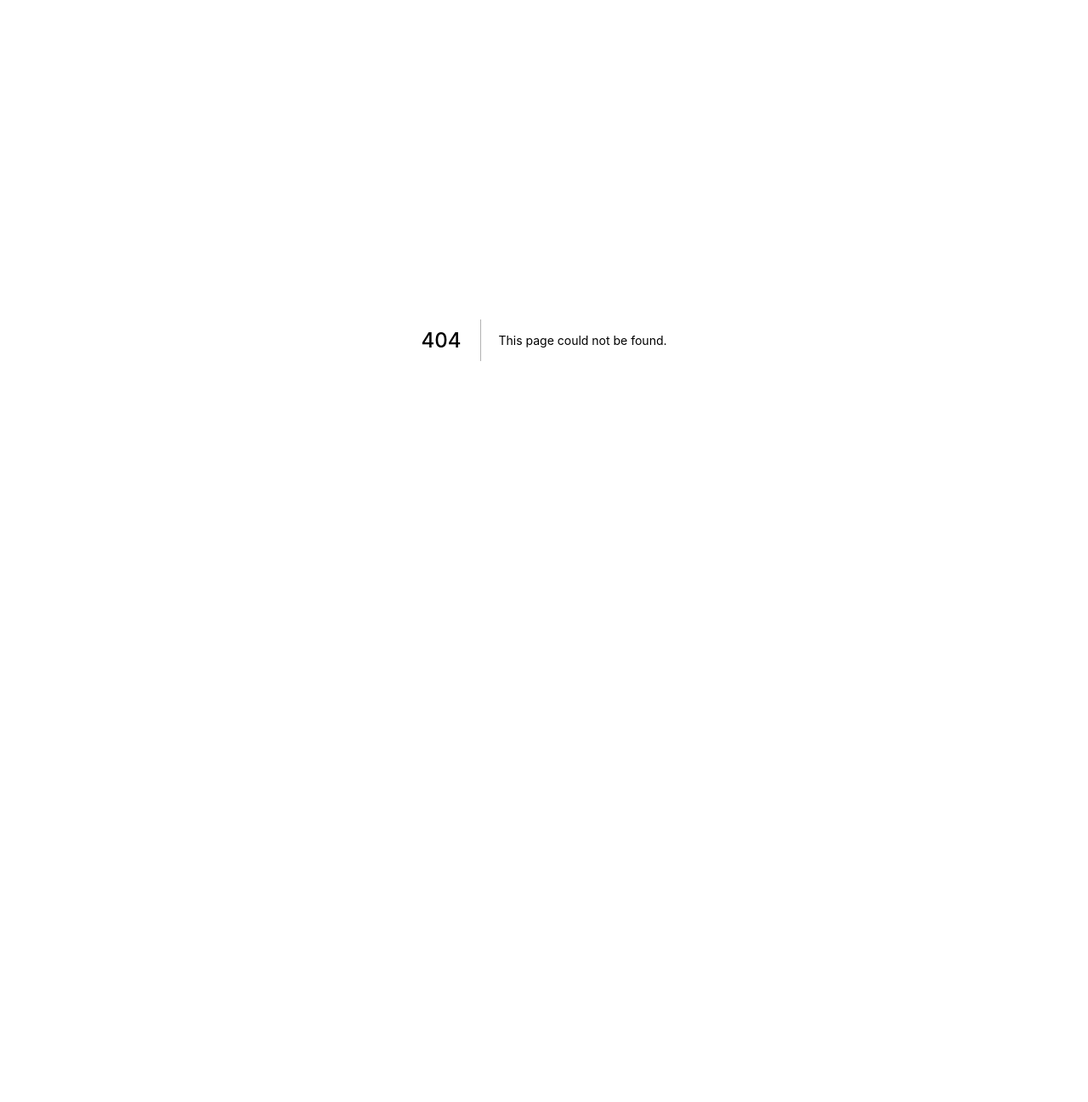
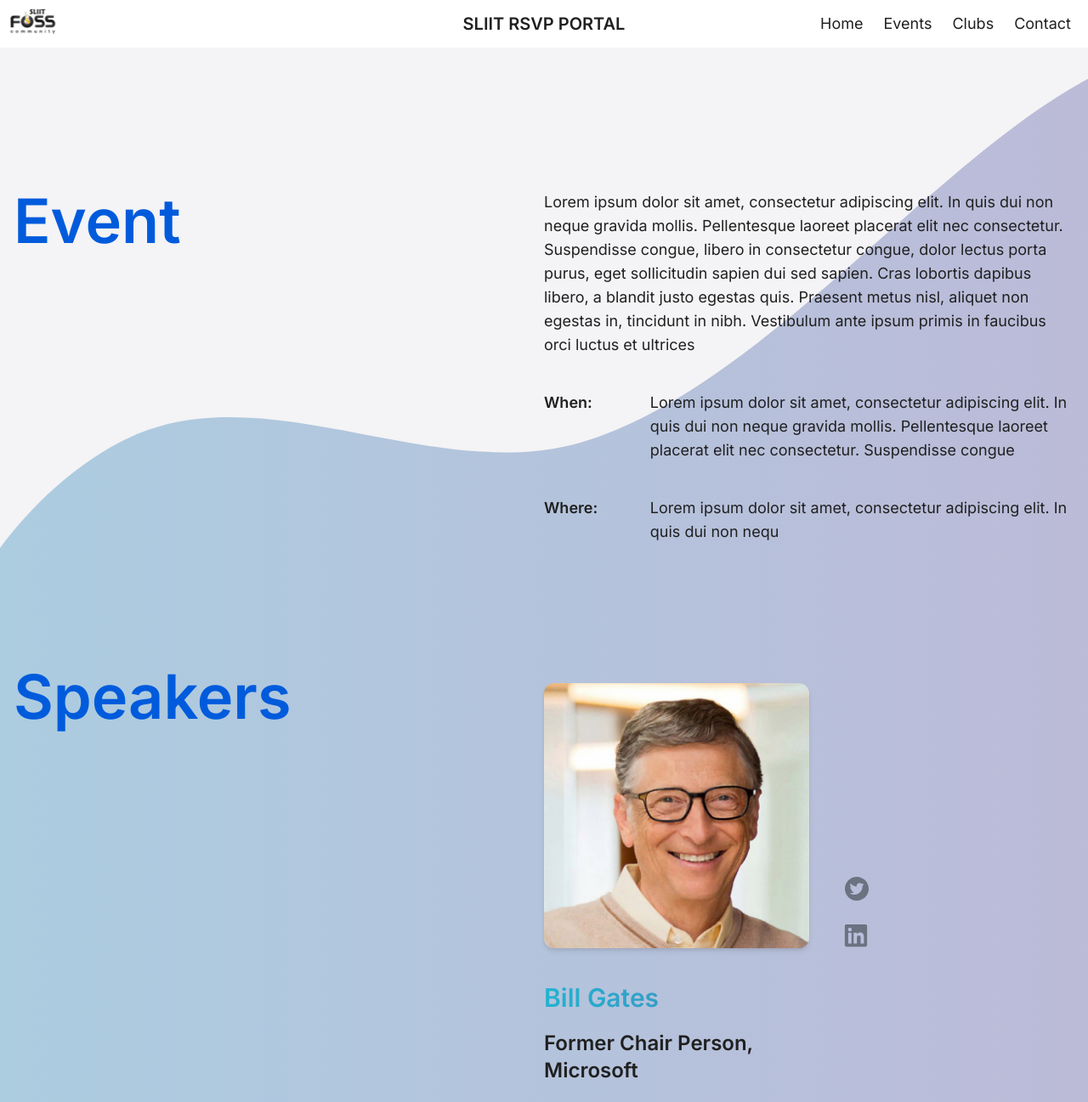
Before and after one commit to sliit-foss/rsvp-frontend, a Next.js app: page /singleEvent in a window 1280 px wide. Before the commit this address had no page. Shown: the top 1297 px of the page at 85% size. Before the commit the page ends 800 px from the top, so only its background shows below. Built offline with nearby package versions, Linux system fonts and the light colour scheme.

Commit message:
feature/single-event-page (#69)
added single event page

```diff
--- a/components/Button.tsx
+++ b/components/Button.tsx
@@ -5,7 +5,7 @@ interface ButtonProps {
 const Button = ({ value }: ButtonProps): JSX.Element => {
   return (
     <button
-      className="py-2 px-8 md:bg-gradientBlue bg-blue rounded-lg shadow-md hover:bg-gradientPurple duration-150 transition ease-in font-medium"
+      className="py-2 px-8 text-white bg-gradientBlue bg-blue rounded-lg shadow-md hover:bg-gradientPurple duration-150 transition ease-in font-medium"
       type="button"
     >
       {value}
--- a/components/Event.tsx
+++ b/components/Event.tsx
@@ -1,4 +1,5 @@
 import { useEffect } from 'react'
+import Link from 'next/link'
 import Aos from 'aos'
 import 'aos/dist/aos.css'
 import Image from 'next/image'
@@ -33,7 +34,7 @@ const Event = ({
 
   return (
     <div data-aos="fade-up" className="w-full lg:w-2/6  md:px-4 lg:px-6 py-5 ">
-      <div className="bg-white hover:shadow-xl h-full rounded-xl">
+      <div className="bg-white hover:shadow-xl h-full rounded-xl transition-all ease-out duration-500">
         <Image
           className="border-white border-8 hover:opacity-25 rounded-xl rounded-b-none transition-all ease-out duration-500"
           src={logo}
@@ -45,12 +46,12 @@ const Event = ({
         <div className="px-4 py-4 md:px-10">
           <h1 className="font-bold text-lg">{title}</h1>
           <p className="py-4">{description}</p>
-          <a
-            href=""
-            className="w-full mb-1 md:w-full text-base font-bold text-gray-dark hover:text-lightBlueAccent"
-          >
-            Read More
-          </a>
+          <Link href="/singleEvent">
+            <a className="w-full mb-1 md:w-full text-base font-bold text-gray-dark hover:text-lightBlueAccent">
+              Read More
+            </a>
+          </Link>
+
           <div className="flex flex-wrap pt-8">
             <div className="text-sm font-medium  flex flex-wrap">
               <div className="bg-lightBlueAccent py-0.5 px-4 mb-4 rounded-3xl shadow-md text-white text-sm">
--- a/components/Footer.tsx
+++ b/components/Footer.tsx
@@ -11,7 +11,7 @@ import {
 
 const Footer = (): JSX.Element => {
   return (
-    <div className="lg:flex lg:flex-row bg-gradient-to-r from-gradientBlue to-gradientPurple">
+    <div className="lg:flex lg:flex-row bg-gradient-to-r from-gradientBlue to-gradientPurple pb-10 lg:pb-0">
       <div className="sm:w-full lg:w-1/3">
         <div>
           <Image src={fossLogo} width="168" height="168" alt="Foss Logo" />
@@ -30,25 +30,25 @@ const Footer = (): JSX.Element => {
             <div className="sm:mb-3 md:mb-3 flex flex-row">
               <a href="">
                 <FaFacebook
-                  className="colorIcon mb-3 mr-3 fill-current-color hover:text-white"
+                  className="colorIcon mb-3 mr-3 fill-current-color hover:text-white transition-all ease-out duration-200"
                   size="22"
                 />
               </a>
               <a href="">
                 <FaInstagram
-                  className="colorIcon mb-3  mr-3 fill-current-color hover:text-white"
+                  className="colorIcon mb-3  mr-3 fill-current-color hover:text-white transition-all ease-out duration-200"
                   size="22"
                 />
               </a>
               <a href="">
                 <FaLinkedin
-                  className="colorIcon mb-3  mr-3 fill-current-color hover:text-white"
+                  className="colorIcon mb-3  mr-3 fill-current-color hover:text-white transition-all ease-out duration-200"
                   size="22"
                 />
               </a>
               <a href="">
                 <FaTwitter
-                  className="colorIcon mb-3  mr-3 fill-current-color hover:text-white"
+                  className="colorIcon mb-3  mr-3 fill-current-color hover:text-white transition-all ease-out duration-200"
                   size="22"
                 />
               </a>
@@ -57,7 +57,7 @@ const Footer = (): JSX.Element => {
         </div>
       </div>
 
-      <div className="relative sm:w-full lg:w-1/3">
+      <div className="relative sm:w-full lg:w-1/3 mb-10">
         <div className="w-full h-1/4">
           <div className="lg:pt-14">
             <h4 className="relative left-10 w-1/2 sm:w-1/2 md:w-1/2 text-xl font-bold mb-1 text-white">
--- /dev/null
+++ b/pages/singleEvent.tsx
@@ -0,0 +1,169 @@
+import Image from 'next/image'
+import { AiFillTwitterCircle } from 'react-icons/ai'
+import { FaLinkedin } from 'react-icons/fa'
+
+import Layout from '../components/Layout'
+import Navbar from '../components/Navbar'
+import Footer from '../components/Footer'
+import Container from '../components/Layout/Container'
+import Button from '../components/Button'
+import speakerPhoto from '../public/singleEvent/speaker.png'
+
+const SingleEvent = (): JSX.Element => {
+  return (
+    <Layout title="SLIIT RSVP | Events">
+      <Navbar />
+
+      <section
+        style={{ backgroundImage: 'url(/patterns/clubs.svg)' }}
+        className="bg-no-repeat bg-right-top bg-cover py-10 "
+      >
+        <Container>
+          <div className="flex flex-col lg:flex-row justify-between items-start mt-32 px-5 lg:px-0">
+            <div className="w-full lg:w-1/2">
+              <div className="text-5xl lg:text-7xl text-blue font-bold text-center lg:text-left mb-14 lg:mb-0">
+                Event
+              </div>
+            </div>
+
+            <div className="w-full lg:w-1/2">
+              <div className="text-base lg:text-lg font-normal text-center lg:text-left">
+                Lorem ipsum dolor sit amet, consectetur adipiscing elit. In quis
+                dui non neque gravida mollis. Pellentesque laoreet placerat elit
+                nec consectetur. Suspendisse congue, libero in consectetur
+                congue, dolor lectus porta purus, eget sollicitudin sapien dui
+                sed sapien. Cras lobortis dapibus libero, a blandit justo
+                egestas quis. Praesent metus nisl, aliquet non egestas in,
+                tincidunt in nibh. Vestibulum ante ipsum primis in faucibus orci
+                luctus et ultrices{' '}
+              </div>
+              <div className="flex flex-col lg:flex-row justify-center items-start mt-10">
+                <div className="w-full lg:w-1/4">
+                  <div className="text-lg font-extrabold text-center lg:text-left">
+                    When:
+                  </div>
+                </div>
+                <div className="w-full">
+                  <div className="text-base lg:text-lg font-normal text-center lg:text-left">
+                    Lorem ipsum dolor sit amet, consectetur adipiscing elit. In
+                    quis dui non neque gravida mollis. Pellentesque laoreet
+                    placerat elit nec consectetur. Suspendisse congue
+                  </div>
+                </div>
+              </div>
+              <div className="flex flex-col lg:flex-row justify-center items-start mt-10">
+                <div className="w-full lg:w-1/4">
+                  <div className="text-lg font-extrabold text-center lg:text-left">
+                    Where:
+                  </div>
+                </div>
+                <div className="w-full">
+                  <div className="text-base lg:text-lg font-normal text-center lg:text-left">
+                    Lorem ipsum dolor sit amet, consectetur adipiscing elit. In
+                    quis dui non nequ
+                  </div>
+                </div>
+              </div>
+            </div>
+          </div>
+
+          <div className="flex flex-col lg:flex-row justify-between items-start mt-36 px-5 lg:px-0">
+            <div className="w-full lg:w-1/2">
+              <div className="text-5xl lg:text-7xl text-blue font-bold text-center lg:text-left mb-14 lg:mb-0">
+                Speakers
+              </div>
+            </div>
+
+            <div className="w-full lg:w-1/2">
+              <div className="flex flex-col lg:flex-row items-center lg:items-end">
+                <div className="w-full lg:w-1/2 flex justify-center items-center rounded-xl mt-5">
+                  <div className="w-3/4 lg:w-full rounded-xl shadow-md hover:shadow-xl transition-all ease-out duration-500">
+                    <Image
+                      className="border-white border-8 hover:opacity-80 rounded-xl transition-all ease-out duration-500"
+                      src={speakerPhoto}
+                      alt="SLIIT FOSS"
+                      quality={90}
+                      layout="responsive"
+                      placeholder="blur"
+                    />
+                  </div>
+                </div>
+                <div className="ml-0 lg:ml-10 mt-10 lg:mt-0 flex flex-row lg:flex-col">
+                  <a href="">
+                    <AiFillTwitterCircle
+                      className="mb-3  mr-3 fill-current-color text-gray-500 hover:text-white transition-all ease-out duration-200"
+                      size="32"
+                    />
+                  </a>
+                  <a href="">
+                    <FaLinkedin
+                      className="mt-0 lg:mt-3 mr-3 fill-current-color text-gray-500 hover:text-white transition-all ease-out duration-200"
+                      size="30"
+                    />
+                  </a>
+                </div>
+              </div>
+
+              <div className="flex flex-col justify-center items-start mt-10">
+                <div className="w-full text-3xl font-extrabold text-center lg:text-left text-transparent bg-clip-text bg-gradient-to-r from-gradientBlue to-gradientPurple">
+                  Bill Gates
+                </div>
+                <div className="w-full text-2xl font-extrabold text-center lg:text-left mt-5">
+                  Former Chair Person,
+                </div>
+                <div className="w-full text-2xl font-extrabold text-center lg:text-left">
+                  Microsoft
+                </div>
+                <div className="text-base lg:text-lg font-normal text-center lg:text-left mt-8">
+                  Lorem ipsum dolor sit amet, consectetur adipiscing elit. In
+                  quis dui non nequ sit amet, consectetur adipiscing elit. In
+                  quis dui non neque gravida mollis
+                </div>
+              </div>
+
+              <div className="flex flex-col lg:flex-row justify-center items-start mt-10">
+                <div className="w-full lg:w-1/4">
+                  <div className="text-lg font-extrabold text-center lg:text-left">
+                    Topic:
+                  </div>
+                </div>
+                <div className="w-full">
+                  <div className="text-base lg:text-lg font-normal text-center lg:text-left">
+                    Lorem ipsum dolor sit amet, consectetur adipiscing elit. In
+                    quis dui non nequ
+                  </div>
+                </div>
+              </div>
+            </div>
+          </div>
+
+          <div className="flex flex-col lg:flex-row justify-between items-start mt-36 mb-32 px-5 lg:px-0 ">
+            <div className="w-full lg:w-1/2">
+              <div className="text-5xl lg:text-7xl text-blue font-bold text-center lg:text-left mb-14 lg:mb-0">
+                Sponsors
+              </div>
+            </div>
+
+            <div className="w-full lg:w-1/2">
+              <div className="flex flex-col justify-center items-start mt-5">
+                <div className="text-base lg:text-lg font-normal text-center lg:text-left">
+                  A big thanks to our sponsors for pitching in and helping keep
+                  these sessions free for attendees
+                </div>
+                <div className="text-base lg:text-lg font-semibold text-center lg:text-left mt-10">
+                  Register and join us on this day for an amazing experience
+                </div>
+                <div className="mt-10 w-full flex justify-center items-center md:justify-start">
+                  <Button value={'Register Here'} />
+                </div>
+              </div>
+            </div>
+          </div>
+        </Container>
+      </section>
+      <Footer />
+    </Layout>
+  )
+}
+
+export default SingleEvent
--- a/tailwind.config.js
+++ b/tailwind.config.js
@@ -6,6 +6,11 @@ module.exports = {
   ],
   darkMode: false, // or 'media' or 'class'
   theme: {
+    fontFamily: {
+      inter: ['Inter', 'sans-serif'],
+    },
+
+    extend: {
       colors: {
         black: '#121212',
         textBlack: '#202020',
@@ -27,15 +32,12 @@ module.exports = {
         },
         colorIcon: '#BABABA',
       },
-    fontFamily: {
-      inter: ['Inter', 'sans-serif'],
-    },
       boxShadow: {
         ds1: '10px 4px 20px rgba(0, 0, 0, 0.25)',
         ds2: '0px 0px 20px rgba(155, 155, 155, 0.4)',
         infoCard: ' 0px 0px 20px rgba(0, 0, 0, 0.4)',
       },
-    extend: {},
+    },
   },
   variants: {
     extend: {
```
Also changed, not shown: public/singleEvent/speaker.png (added). Lines whose indentation alone changed are shown as unchanged.
